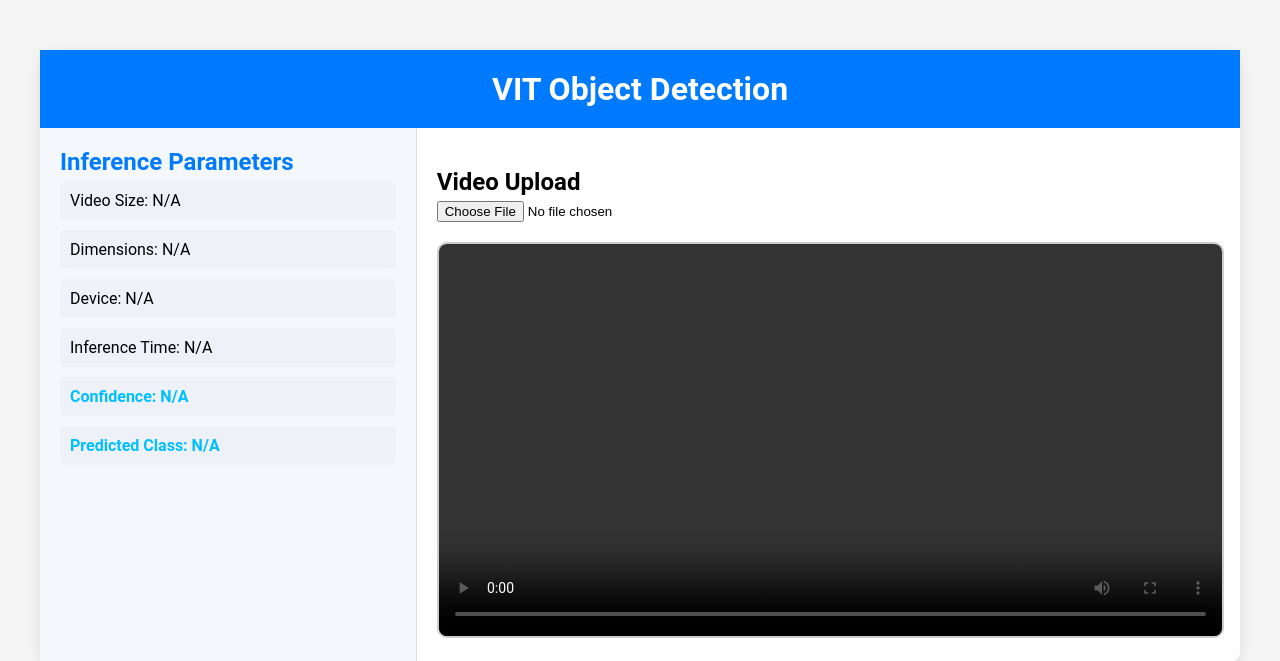
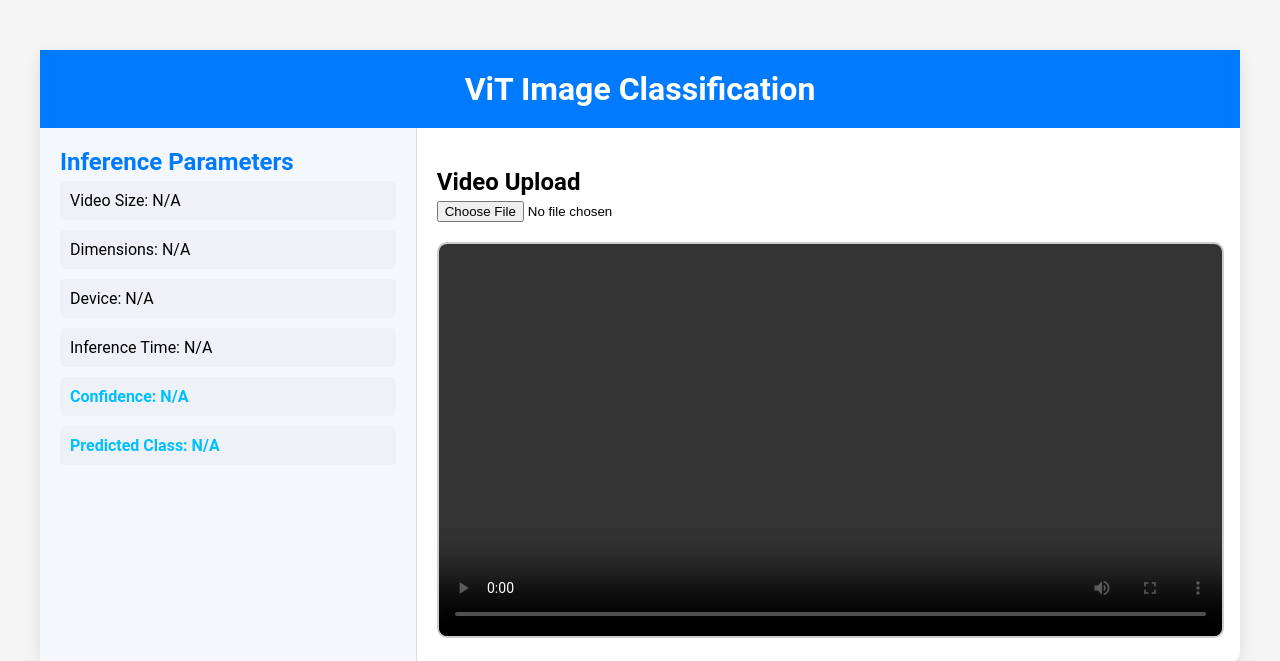
Before and after one commit to krishnapriya-nynaru/ViT-Image-Classification-WebApp, a Flask app: page / in a window 1280 px wide. Shown: the top 661 px of the page. Run offline with Flask 3, Linux system fonts and the light colour scheme.

Commit message:
ViT-Image-Classification-WebApp

```diff
--- a/ViT-Image-Classification/templates/index.html
+++ b/ViT-Image-Classification/templates/index.html
@@ -3,12 +3,12 @@
 <head>
     <meta charset="UTF-8">
     <meta name="viewport" content="width=device-width, initial-scale=1.0">
-    <title>VIT Object Detection</title>
+    <title>ViT Image Classification</title>
     <link rel="stylesheet" href="{{ url_for('static', filename='styles.css') }}">
 </head>
 <body>
     <div class="container">
-        <h1 class="main-title">VIT Object Detection</h1> <!-- Title on top -->
+        <h1 class="main-title">ViT Image Classification</h1> <!-- Title on top -->
 
         <div class="content"> <!-- Flexbox container for side-by-side layout -->
             <div class="sidebar">
```
Also changed, not shown: README.md.
